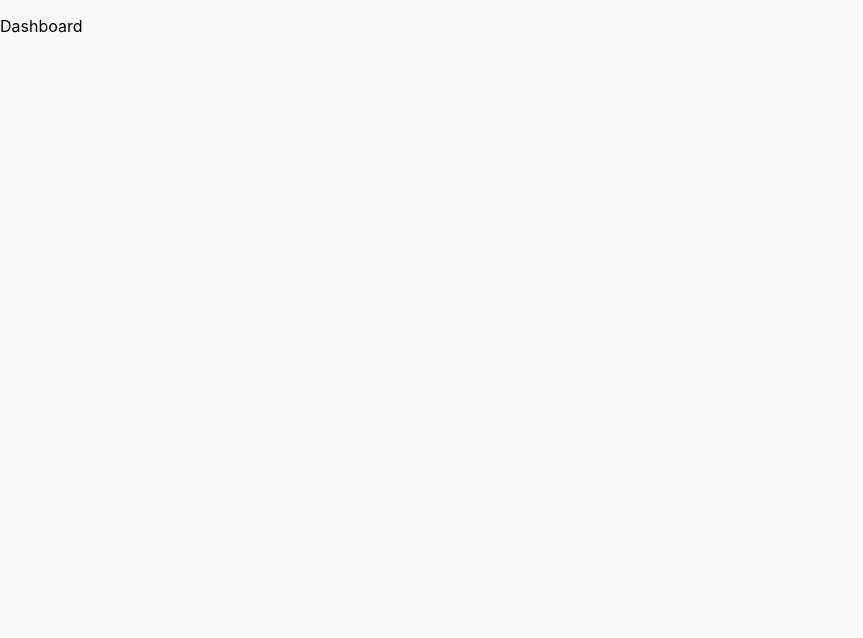
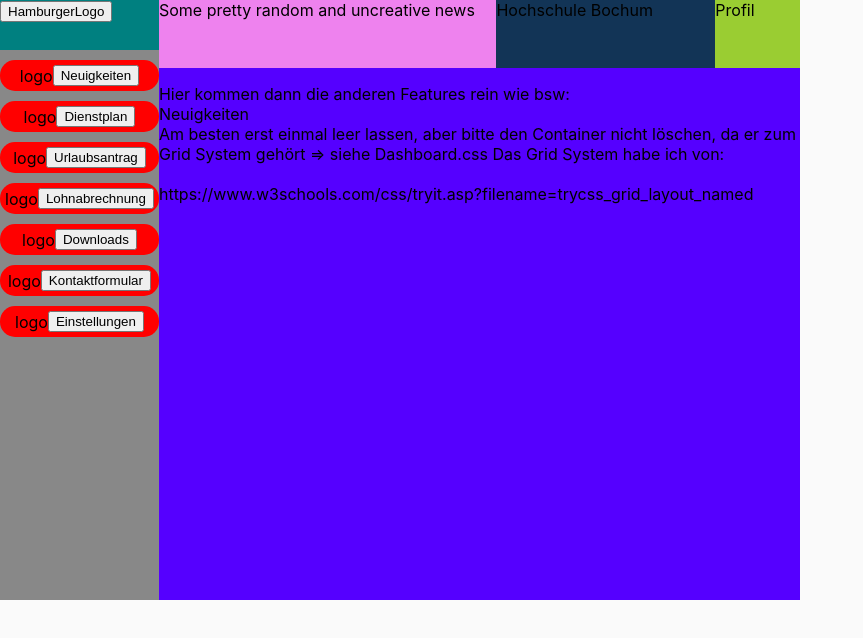
Before and after one commit to MertDurasi/Team-Supernerds, a React (Create React App) app: page /dashboard in a window 1280 px wide. Shown: the top 638 px of the page, without its empty margins (0-863 px from the left). Built offline with nearby package versions, Linux system fonts and the light colour scheme.

Commit message:
Button.js erstellt, Dashboard.css erstellt, Dashboard.js bearbeitet - Denny

```diff
--- /dev/null
+++ b/src/components/dashboard/Button.js
@@ -0,0 +1,16 @@
+import React, { Component } from "react";
+import Style from "../../css/Dashboard.css";
+
+class Button extends Component {
+  state = {};
+  render() {
+    return (
+      <div className="btn-container">
+        <div id="logo">logo</div>
+        <button className="btn">{this.props.component}</button>
+      </div>
+    );
+  }
+}
+
+export default Button;
--- a/src/components/dashboard/Dashboard.js
+++ b/src/components/dashboard/Dashboard.js
@@ -1,8 +1,48 @@
 import React, { Component } from "react";
+import Button from "./Button";
+
 class Dashboard extends Component {
-  state = {};
+  state = {
+    buttons: [
+      "Neuigkeiten",
+      "Dienstplan",
+      "Urlaubsantrag",
+      "Lohnabrechnung",
+      "Downloads",
+      "Kontaktformular",
+      "Einstellungen",
+    ],
+  };
   render() {
-    return <p>Dashboard</p>;
+    return (
+      <div id="dashboard" className="grid-container">
+        <div className="news">Some pretty random and uncreative news</div>
+        <div className="location">Hochschule Bochum</div>
+        <div className="profile">Profil</div>
+        <div className="menu">
+          <div id="hamburger-container">
+            <button id="hamburger">HamburgerLogo</button>
+          </div>
+          {this.state.buttons.map((button) => {
+            return <Button key={button} component={button}></Button>;
+          })}
+        </div>
+        <div className="main">
+          <p>
+            Hier kommen dann die anderen Features rein wie bsw:
+            <br />
+            Neuigkeiten
+            <br />
+            Am besten erst einmal leer lassen, aber bitte den Container nicht
+            löschen, da er zum Grid System gehört => siehe Dashboard.css Das
+            Grid System habe ich von:
+            <br />
+            <br />
+            https://www.w3schools.com/css/tryit.asp?filename=trycss_grid_layout_named
+          </p>
+        </div>
+      </div>
+    );
   }
 }
 
--- /dev/null
+++ b/src/css/Dashboard.css
@@ -0,0 +1,61 @@
+.grid-container {
+  display: grid;
+  grid-template-areas:
+    "menu news news news news location location profile"
+    "menu main main main main main main main"
+    "menu main main main main main main main"
+    "menu main main main main main main main"
+    "menu main main main main main main main"
+    "menu main main main main main main main"
+    "menu main main main main main main main"
+    "menu main main main main main main main"
+    "menu main main main main main main main";
+  background-color: #eeeeee;
+  width: 800px;
+  height: 600px;
+}
+
+.news {
+  grid-area: news;
+  background-color: violet;
+}
+
+.profile {
+  grid-area: profile;
+  background-color: yellowgreen;
+}
+
+.location {
+  grid-area: location;
+  background-color: #123456;
+}
+
+.menu {
+  grid-area: menu;
+  background-color: #888888;
+}
+
+.main {
+  grid-area: main;
+  background-color: #5500ff;
+}
+
+#hamburger-container {
+  height: 50px;
+  background-color: teal;
+}
+
+.btn-container {
+  background-color: #ff0000;
+  border-radius: 15px;
+  padding: 5px;
+  margin-top: 10px;
+  display: flex;
+  justify-content: center;
+  align-items: center;
+  grid-area: menu;
+}
+
+.btn-container:hover {
+  background-color: violet;
+}
```
